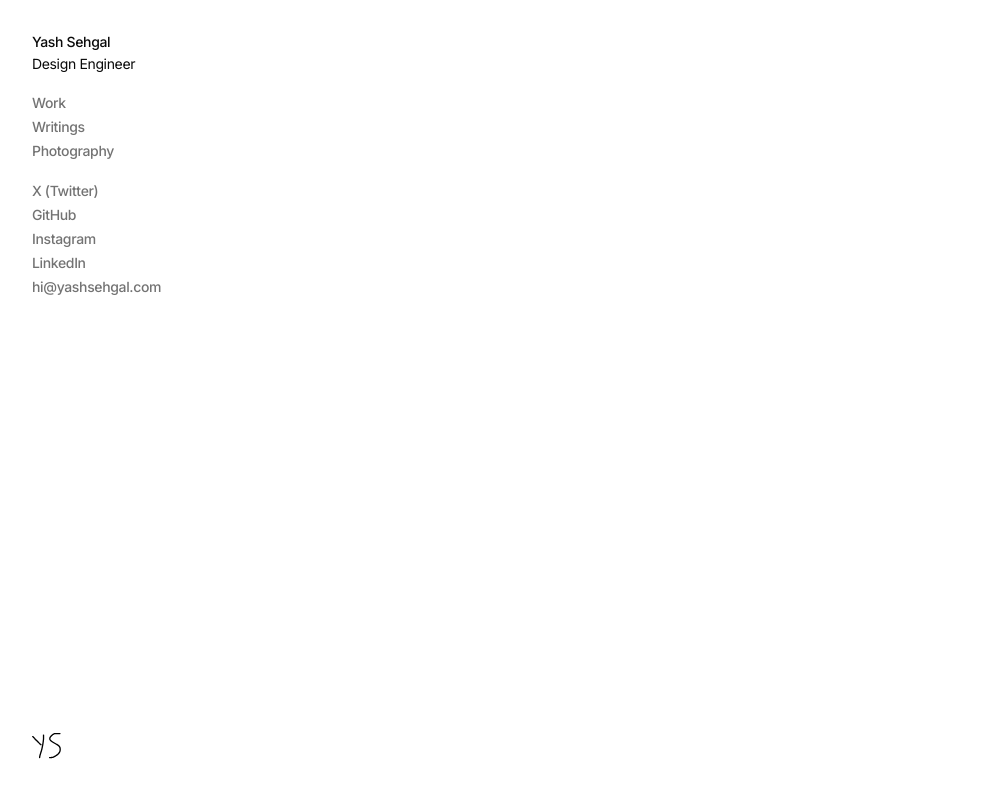
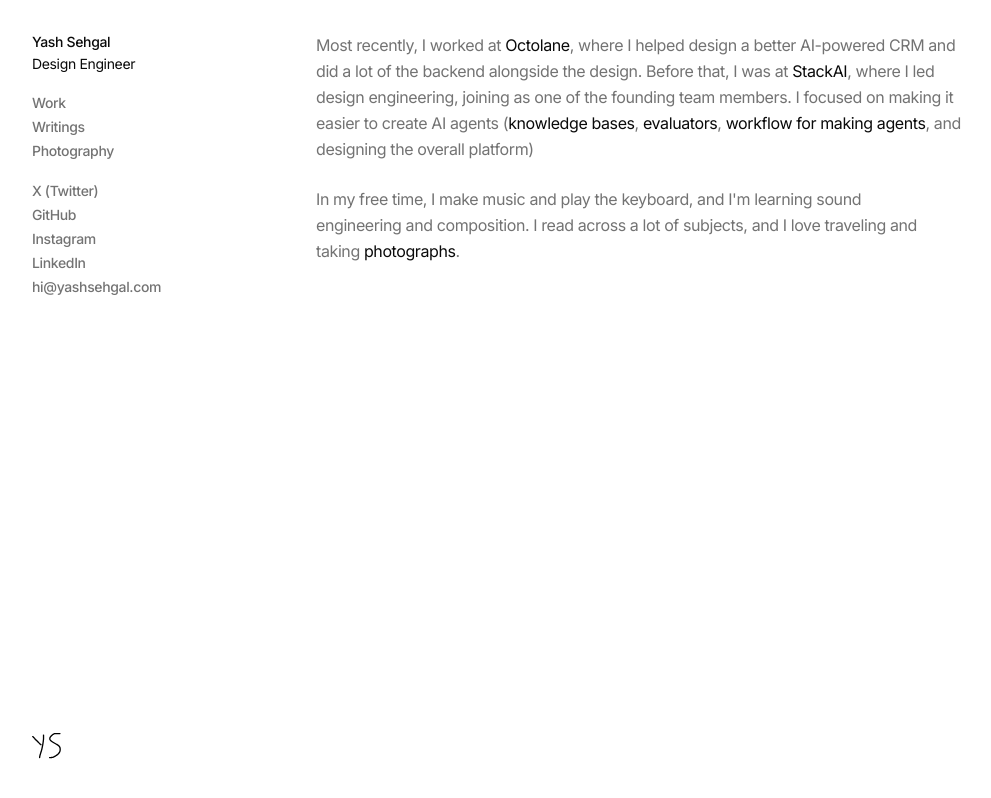
Before and after one commit to yashsehgal/personal-website, a Next.js app: page / in a window 1280 px wide. Shown: the whole page, without its empty margins (4-995 px from the left). Built offline with nearby package versions, Linux system fonts and the light colour scheme.

Commit message:
Link the home intro to the companies and projects it mentions, and hide the punctuation beside each link on hover.
Co-authored-by: Cursor <cursoragent@cursor.com>

```diff
--- a/app/page.tsx
+++ b/app/page.tsx
@@ -1,3 +1,100 @@
+import { WEBSITE_ROUTES } from "@/common/routes";
+import Link from "next/link";
+
+const textLinkClassName =
+  "-mx-1 whitespace-nowrap rounded px-1 py-0.5 text-foreground hover:bg-muted focus-visible:bg-muted motion-reduce:transition-none";
+
+const adjacentMarkClassName =
+  "transition-opacity duration-150 ease-[cubic-bezier(0.2,0,0,1)] group-hover:opacity-0 group-focus-within:opacity-0 motion-reduce:transition-none";
+
 export default function Home() {
-  return <div></div>;
+  return (
+    <div className="flex max-w-prose flex-col items-start gap-6 leading-relaxed text-pretty text-muted-foreground tracking-tight">
+      <p>
+        Most recently, I worked at{" "}
+        <span className="group">
+          <Link
+            href="https://octolane.com"
+            target="_blank"
+            rel="noopener noreferrer"
+            className={textLinkClassName}
+          >
+            Octolane
+          </Link>
+          <span className={adjacentMarkClassName}>,</span>
+        </span>{" "}
+        where I helped design a better AI-powered CRM and did a lot of the
+        backend alongside the design. Before that, I was at{" "}
+        <span className="group">
+          <Link
+            href="https://stack.ai"
+            target="_blank"
+            rel="noopener noreferrer"
+            className={textLinkClassName}
+          >
+            StackAI
+          </Link>
+          <span className={adjacentMarkClassName}>,</span>
+        </span>{" "}
+        where I led design engineering, joining as one of the founding team
+        members. I focused on making it easier to create AI agents{" "}
+        <span className="group">
+          <span className={adjacentMarkClassName}>(</span>
+          <Link
+            href="https://www.stackai.com/platform/knowledge-bases"
+            target="_blank"
+            rel="noopener noreferrer"
+            className={textLinkClassName}
+          >
+            knowledge bases
+          </Link>
+          <span className={adjacentMarkClassName}>,</span>
+        </span>{" "}
+        <span className="group">
+          <Link
+            href="https://www.stackai.com/changelog/08-20-2025"
+            target="_blank"
+            rel="noopener noreferrer"
+            className={textLinkClassName}
+          >
+            evaluators
+          </Link>
+          <span className={adjacentMarkClassName}>,</span>
+        </span>{" "}
+        <span className="group">
+          <Link
+            href="https://www.stackai.com/platform/workflow"
+            target="_blank"
+            rel="noopener noreferrer"
+            className={textLinkClassName}
+          >
+            workflow for making agents
+          </Link>
+          <span className={adjacentMarkClassName}>,</span>
+        </span>{" "}
+        and designing the overall platform)
+      </p>
+      <p>
+        In my free time, I make music and play the keyboard, and I&apos;m
+        learning sound engineering and composition. I read across a lot of
+        subjects, and I love traveling and taking{" "}
+        <span className="group">
+          <Link href={WEBSITE_ROUTES.PHOTOGRAPHY} className={textLinkClassName}>
+            photographs
+          </Link>
+          <span className={adjacentMarkClassName}>.</span>
+        </span>
+      </p>
+    </div>
+  );
 }
+
+/**
+ * Hi, I am Yash Sehgal. As of today, I am living in Bombay, India. I work as
+      a design engineer with teams. You can read about my Recent Work Besides
+      spending a lot of time on my computer, I love listening and discussing
+      music. I sometimes play around with keyboards and sound production
+      platforms. I find time for journaling in my day, sometimes I just write a
+      single line, but I really enjoy writing about how I feel and things I am
+      planning to do. I post some of them under My Writings
+ */
```
